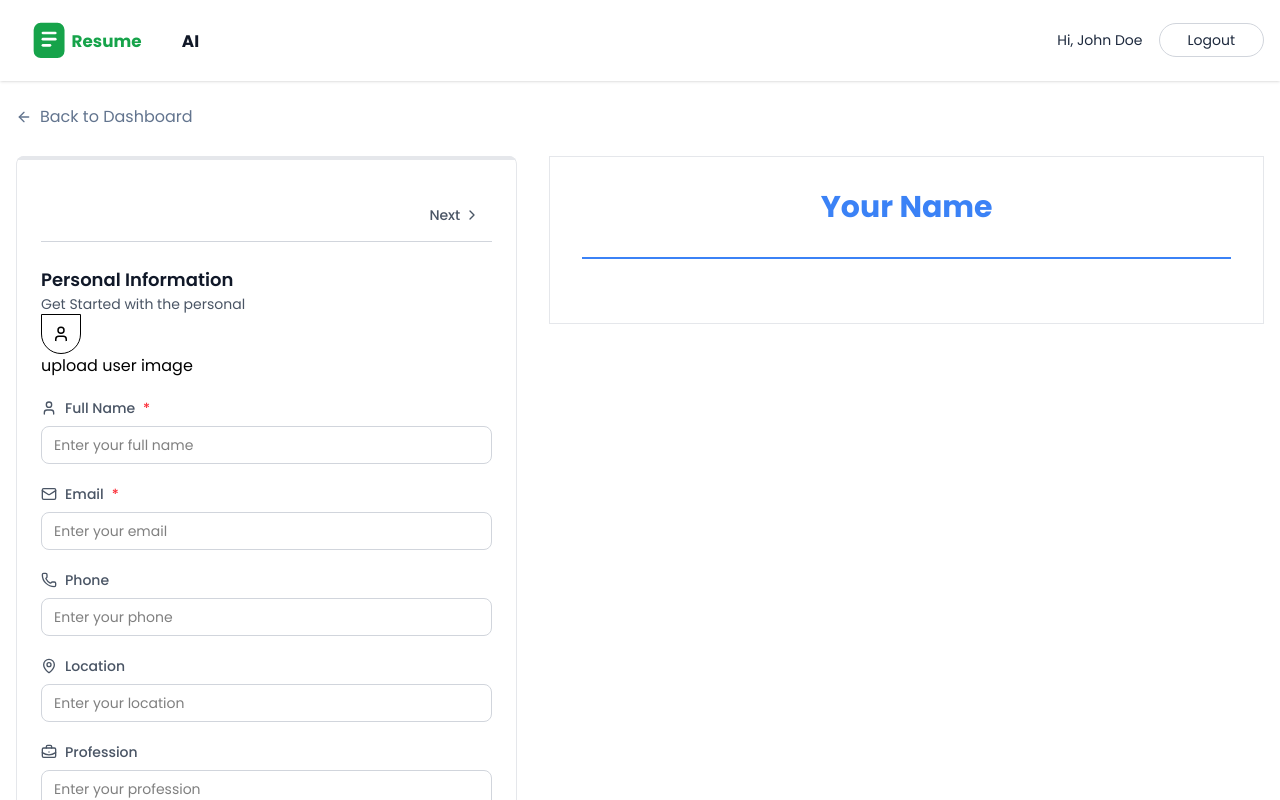
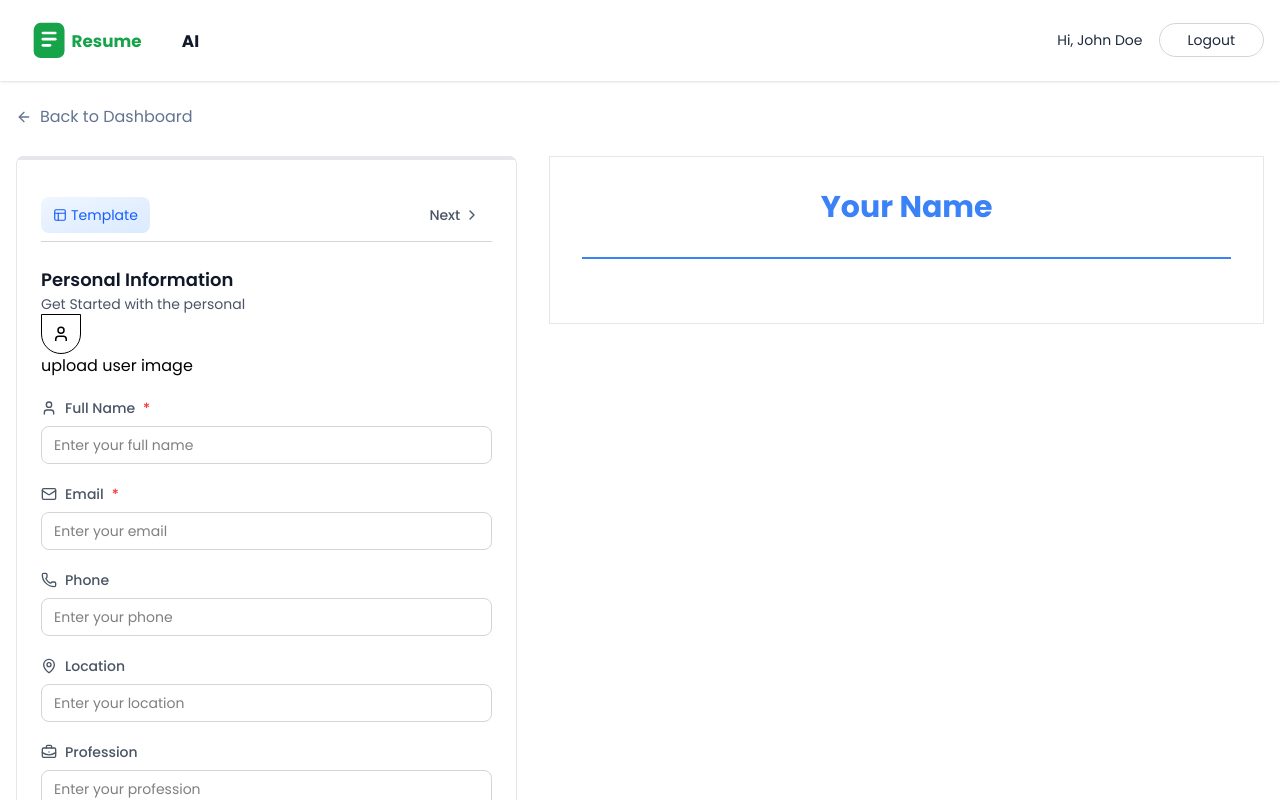
Before and after one commit to adi-builds/ai-resume-analyzer, a React (Vite) app in the folder client/: page /app/builder/1 in a window 1280 px wide. Shown: the top 800 px of the page. Built offline with nearby package versions, Linux system fonts and the light colour scheme.

Commit message:
added new template button

```diff
--- /dev/null
+++ b/client/src/components/TemplateSelector.jsx
@@ -0,0 +1,56 @@
+import { Check, Layout } from 'lucide-react'
+import React, { useState } from 'react'
+
+const TemplateSelector = ({selectedTemplate,onChange}) => {
+    const [isOpen, setIsOpen] = useState(false)
+    const templates = [
+        {
+            id:"classic",
+            name : "Classic",
+            preview:"A clean, traditional resume format with clear sections and a professional typography",
+        },
+        {
+            id:"modern",
+            name : "Modern",
+            preview:"A sleek, contemporary resume format with a clean design and modern typography",
+        },
+        {
+            id:"minimal",
+            name : "Minimal",
+            preview:"A clean, simple resume format with a focus on content and readability",
+        },
+        {
+            id:"minimal-image",
+            name : "Minimal with Image",
+            preview:"A clean, simple resume format with a focus on content and readability, including a space for an image or avatar",
+        },
+    ]
+  return (
+    <div className='relative'>
+        <button onClick={()=> setIsOpen(!isOpen)} className='flex items-center gap-1 text-sm text-blue-600 bg-gradient-to-br from-blue-50 to-blue-100 ring-blue-300 hover:ring transition-all px-3 py-2 rounded-lg'>
+            <Layout size={14}/><span className='max-sm:hidden'>Template</span>
+        </button>
+        {isOpen && (
+            <div className='absolute top-full w-xs p-3 mt-2 space-y-3 z-10 bg-white rounded-md border border-gray-200 shadow-sm'>
+                {templates.map((templates)=>(
+                    <div key={templates.id} onClick={()=>{onChange(templates.id); setIsOpen(false)}} className={`relative p-3 border rounded-md cursor-pointer transition-all ${selectedTemplate === templates.id ? 'bg-blue-400 border-blue-100' : 'border-gray-300 hover:border-gray-400 hover:bg-gray-100'}`}>
+                        {selectedTemplate === templates.id &&(
+                            <div className='absolute top-2 right-2'>
+                                <div className='size-5 bg-blue-400 rounded-full flex items-center justify-center'>
+                                    <Check className='w-3 h-3 text-white'/>
+                                </div>
+                            </div>
+                        )}
+                        <div className='space-y-1'>
+                            <h4 className='font-medium text-gray-800'>{templates.name}</h4>
+                            <div className='mt-2 p-2 bg-blue-50 rounded text-xs text-gray-500 italic'>{templates.preview}</div>
+                        </div>
+                    </div>
+                ))}
+            </div>
+        )}
+    </div>
+  )
+}
+
+export default TemplateSelector
--- a/client/src/pages/Resumebuilder.jsx
+++ b/client/src/pages/Resumebuilder.jsx
@@ -4,6 +4,7 @@
 import Personalinfo from '../components/Personalinfo'
 import { dummyResumeData } from '../assets/assets'
 import ResumePreview from '../components/ResumePreview'
+import TemplateSelector from '../components/TemplateSelector'
 
 const Resumebuilder = () => {
 
@@ -70,7 +71,9 @@
 
               {/* Section Navigation */}
               <div className='flex justify-between items-center mb-6 border-b border-gray-300 py-1'>
-                <div></div>
+                <div className='flex items-center gap-2'>
+                  <TemplateSelector selectedTemplate={resumeData.templates} onChange={(template) => setResumeData(prev => ({ ...prev, templates: template }))} />
+                </div>
                 <div className='flex items-center'>
                   {activeSectionIndex !== 0 && (
                     <button
@@ -111,7 +114,7 @@
             <div>
               {/*buttons*/}
             </div>
-            <ResumePreview data={resumeData} template={resumeData.templates} accentColor={resumeData.accent_color} />
+            <ResumePreview data={resumeData} template={resumeData.templates} accentColor={resumeData.accent_color}  />
           </div>
 
         </div>
```
